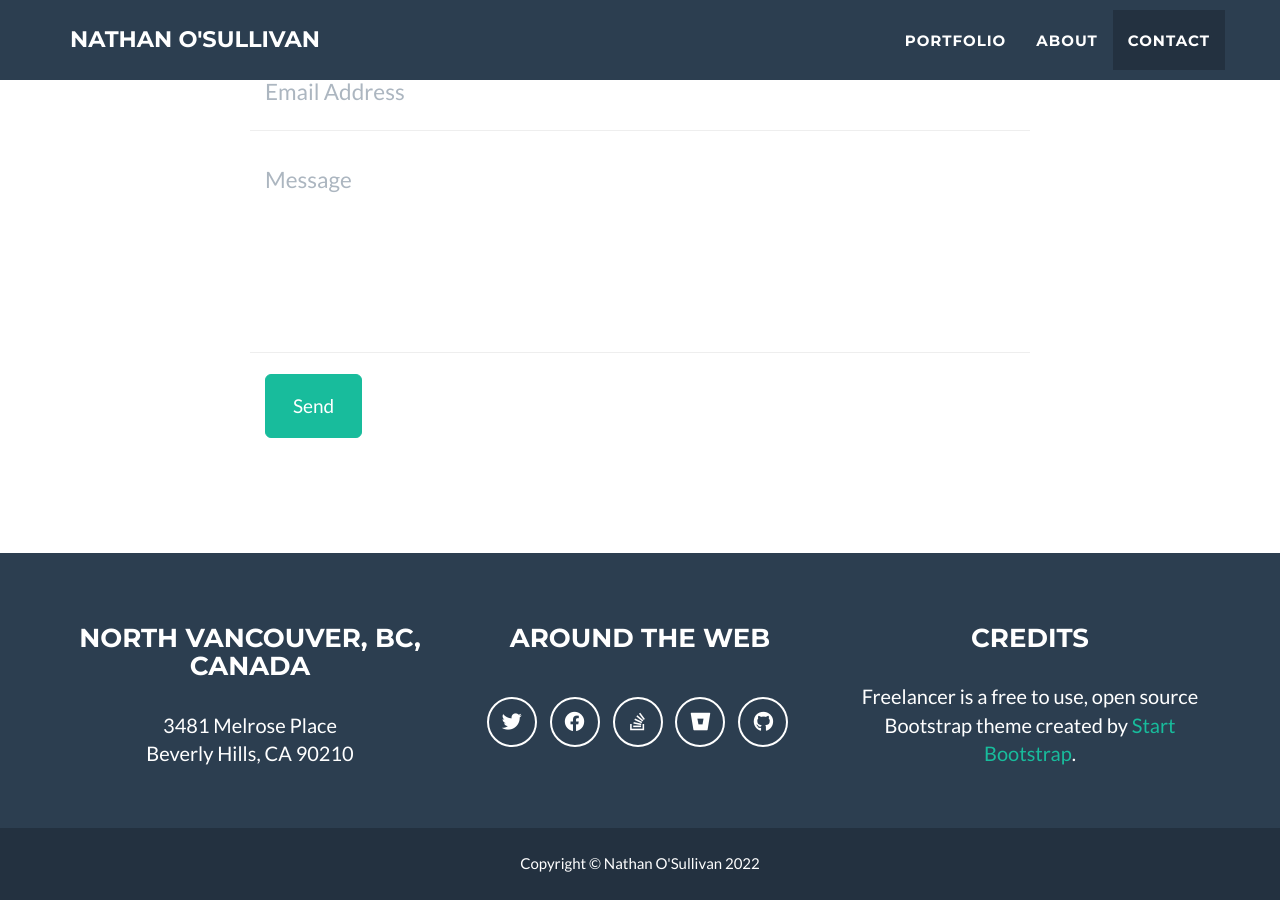
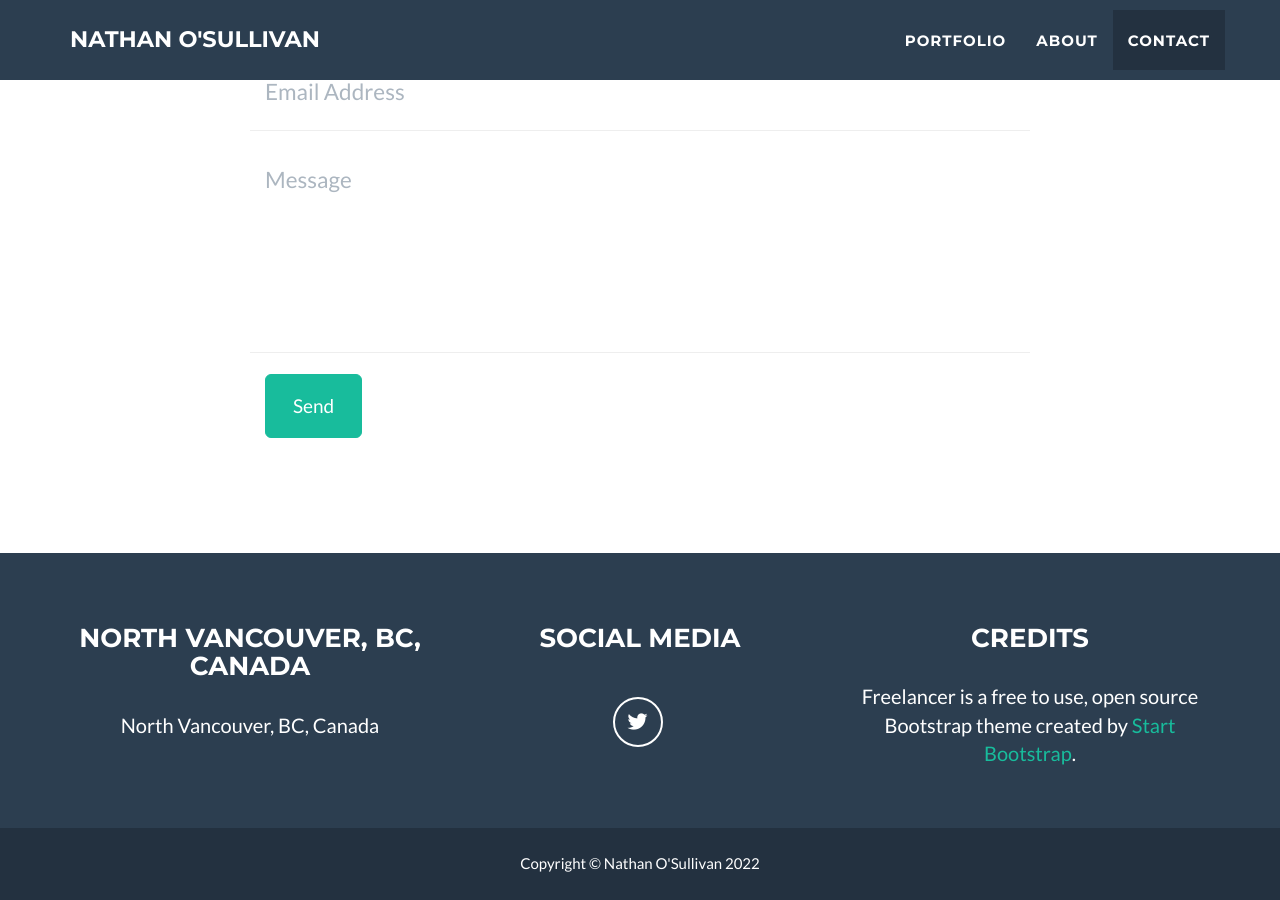
Before and after one commit to NathanOSullivan/nathanosullivan, a Jekyll site: the page built from _posts/2014-07-18-project-1.markdown, in a window 1280 px wide and 900 px high, scrolled down 2492 px. Built offline with Jekyll 4.4.1, drawn with Linux system fonts in a browser that asks for light colours.

Commit message:
Update _config.yml

```diff
--- a/_config.yml
+++ b/_config.yml
@@ -34,26 +34,25 @@ color:
 footer:
   copyright: Nathan O'Sullivan
   location: North Vancouver, BC, Canada
-  social: Around the Web
+  social: Social Media
   credits: Credits
 
 # Social networks usernames (many more available: google-plus, flickr, dribbble, pinterest, instagram, tumblr, linkedin, etc.)
 social:
   - title: twitter
-    url: http://twitter.com/jekyllrb
-  - title: facebook
-    url:
-  - title: stack-overflow
-    url: http://stackoverflow.com/questions/tagged/jekyll
-  - title: bitbucket
-    url: http://bitbucket.org/jekyll
-  - title: github
-    url: http://github.com/jekyll
+    url: https://twitter.com/Sully05_
+  # - title: facebook
+    # url:
+  # - title: stack-overflow
+    # url: http://stackoverflow.com/questions/tagged/jekyll
+  # - title: bitbucket
+    # url: http://bitbucket.org/jekyll
+  # - title: github
+   # url: http://github.com/jekyll
 
 # Postal address (add as many lines as necessary)
 address:
-  - line: 3481 Melrose Place
-  - line: Beverly Hills, CA 90210
+  - line: North Vancouver, BC, Canada
 
 # Credits content
 credits: 'Freelancer is a free to use, open source Bootstrap theme created by <a href="http://startbootstrap.com">Start Bootstrap</a>.'
```
